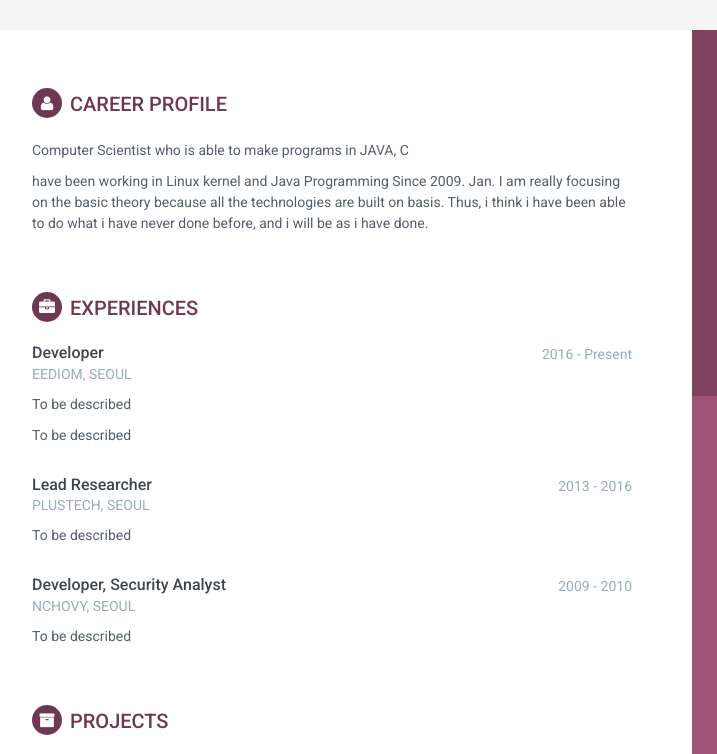
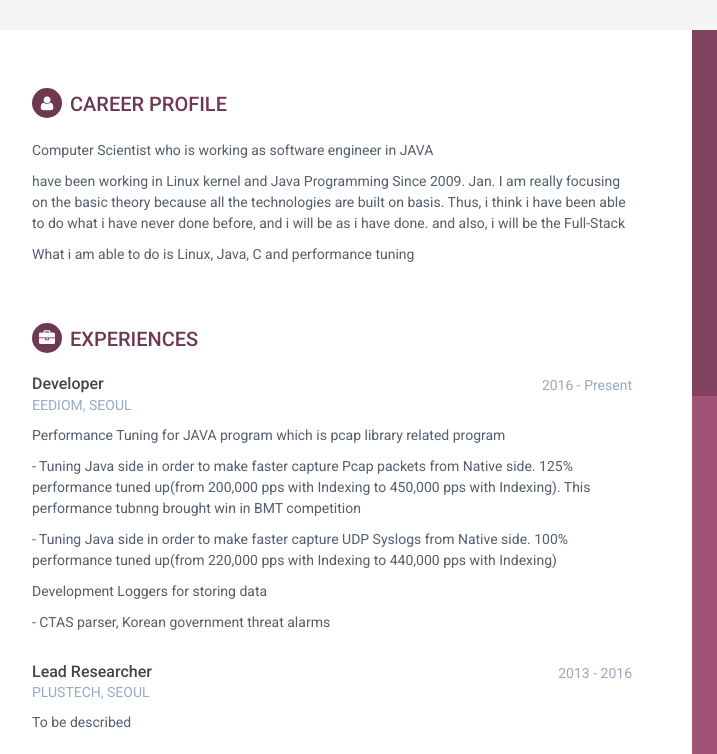
Before and after one commit to tgnice/tgnice.github.io, a plain HTML site: page index.html in a window 1280 px wide. Shown: the top 754 px of the page, 188-905 px from the left. Drawn offline with Linux system fonts and the light colour scheme.

Commit message:
changed work history

```diff
--- a/index.html
+++ b/index.html
@@ -118,12 +118,15 @@
 					<i class="fa fa-user"></i>Career Profile
 				</h2>
 				<div class="summary">
-					<p>Computer Scientist who is able to make programs in JAVA, C</p>
+					<p>Computer Scientist who is working as software engineer in
+						JAVA</p>
 					<p>have been working in Linux kernel and Java Programming Since
 						2009. Jan. I am really focusing on the basic theory because all
 						the technologies are built on basis. Thus, i think i have been
 						able to do what i have never done before, and i will be as i have
-						done.</p>
+						done. and also, i will be the Full-Stack</p>
+					<p>What i am able to do is Linux, Java, C and performance
+						tuning</p>
 				</div>
 				<!--//summary-->
 			</section>
@@ -145,8 +148,17 @@
 					</div>
 					<!--//meta-->
 					<div class="details">
-						<p>To be described</p>
-						<p>To be described</p>
+						<p>Performance Tuning for JAVA program which is pcap library
+							related program</p>
+						<p>- Tuning Java side in order to make faster capture Pcap
+							packets from Native side. 125% performance tuned up(from 200,000
+							pps with Indexing to 450,000 pps with Indexing). This performance
+							tubnng brought win in BMT competition</p>
+						<p>- Tuning Java side in order to make faster capture UDP
+							Syslogs from Native side. 100% performance tuned up(from 220,000
+							pps with Indexing to 440,000 pps with Indexing)</p>
+						<p>Development Loggers for storing data</p>
+						<p>- CTAS parser, Korean government threat alarms</p>
 					</div>
 					<!--//details-->
 				</div>
```
